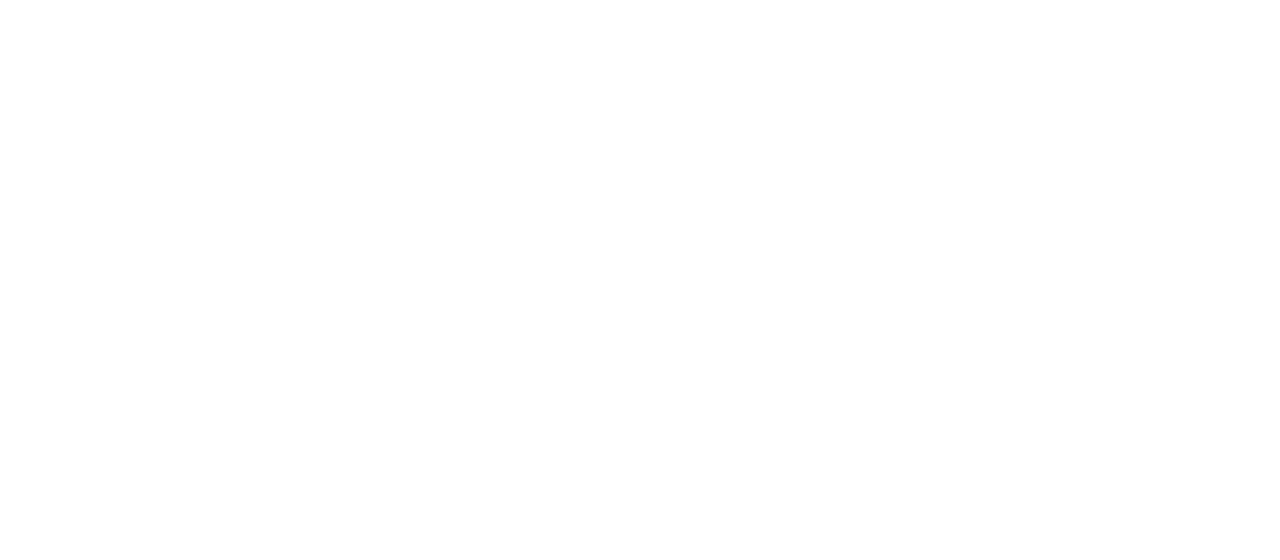
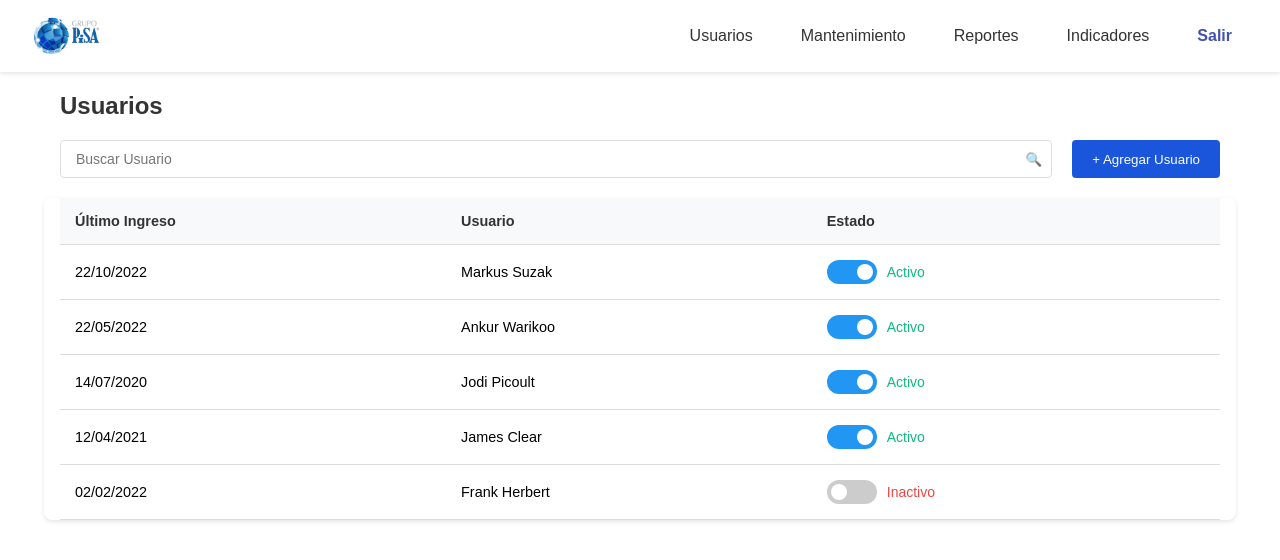
Before and after one commit to Luishp0/PisaFrontend, a React (Create React App) app: page /usuario in a window 1280 px wide. Before the commit this address had no page. Shown: the top 560 px of the page. Built offline with nearby package versions, Linux system fonts and the light colour scheme.

Commit message:
creacion de tabla de usuario

```diff
--- a/src/App.js
+++ b/src/App.js
@@ -1,12 +1,14 @@
 import { Routes, Route } from 'react-router-dom';
 import LoginPage from './pages/LoginPage.jsx';  // Ajusta la ruta según tu estructura de archivos
 import PaginaPrincipal from './pages/PaginaPrincipal.jsx'
+import UserManagement from './components/UserManagement.jsx';
 
 function App() {
   return (
     <Routes>
       <Route path="/" element={<LoginPage />} />
       <Route path="/inicio" element={<PaginaPrincipal/>} />
+      <Route path='/usuario' element={<UserManagement/>} />
 
     </Routes>
   );
--- a/src/components/Navbar.jsx
+++ b/src/components/Navbar.jsx
@@ -11,7 +11,7 @@
 
   const handleLogout = () => {
     localStorage.removeItem('token');
-    navigate('/login');
+    navigate('/');
   };
 
   const toggleMenu = () => {
@@ -34,10 +34,10 @@
       </button>
 
       <div className={`navbar-links ${isMenuOpen ? 'active' : ''}`}>
-        <button onClick={() => handleNavigation('/usuarios')}>Usuarios</button>
+        <button onClick={() => handleNavigation('/usuario')}>Usuarios</button>
         <button onClick={() => handleNavigation('/mantenimiento')}>Mantenimiento</button>
         <button onClick={() => handleNavigation('/reportes')}>Reportes</button>
-        <button onClick={() => handleNavigation('/indicadores')}>Indicadores</button>
+        <button onClick={() => handleNavigation('/inicio')}>Indicadores</button>
         <button onClick={handleLogout} className="logout-btn">Salir</button>
       </div>
     </nav>
--- /dev/null
+++ b/src/components/UserManagement.jsx
@@ -0,0 +1,72 @@
+import React, { useState } from 'react';
+import '../css/UserManagement.css';
+import Navbar from './Navbar';
+
+const UserManagement = () => {
+  const [users, setUsers] = useState([
+    { id: 1, lastLogin: '22/10/2022', name: 'Markus Suzak', active: true },
+    { id: 2, lastLogin: '22/05/2022', name: 'Ankur Warikoo', active: true },
+    { id: 3, lastLogin: '14/07/2020', name: 'Jodi Picoult', active: true },
+    { id: 4, lastLogin: '12/04/2021', name: 'James Clear', active: true },
+    { id: 5, lastLogin: '02/02/2022', name: 'Frank Herbert', active: false },
+  ]);
+
+  const toggleStatus = (userId) => {
+    setUsers(users.map(user =>
+      user.id === userId ? { ...user, active: !user.active } : user
+    ));
+  };
+
+  return (
+    <div><Navbar/>
+    <div className="user-management">
+      <h1>Usuarios</h1>
+
+      <div className="controls">
+        <div className="search-container">
+          <input type="text" placeholder="Buscar Usuario" />
+          <button className="search-button">🔍</button>
+        </div>
+        <button className="add-button">+ Agregar Usuario</button>
+      </div>
+
+      <div className="table-container">
+        <table>
+          <thead>
+            <tr>
+              <th>Último Ingreso</th>
+              <th>Usuario</th>
+              <th>Estado</th>
+            </tr>
+          </thead>
+          <tbody>
+            {users.map(user => (
+              <tr key={user.id}>
+                <td>{user.lastLogin}</td>
+                <td>{user.name}</td>
+                <td>
+                  <div className="status-container">
+                    <label className="switch">
+                      <input
+                        type="checkbox"
+                        checked={user.active}
+                        onChange={() => toggleStatus(user.id)}
+                      />
+                      <span className="slider round"></span>
+                    </label>
+                    <span className={`status-text ${user.active ? 'active' : 'inactive'}`}>
+                      {user.active ? 'Activo' : 'Inactivo'}
+                    </span>
+                  </div>
+                </td>
+              </tr>
+            ))}
+          </tbody>
+        </table>
+      </div>
+    </div>
+    </div>
+  );
+};
+
+export default UserManagement;
--- /dev/null
+++ b/src/css/UserManagement.css
@@ -0,0 +1,193 @@
+.user-management {
+    padding: 20px;
+    max-width: 1200px;
+    margin: 0 auto;
+    font-family: Arial, sans-serif;
+  }
+
+  .user-management h1 {
+    font-size: 24px;
+    margin-bottom: 20px;
+    color: #333;
+  }
+
+  .controls {
+    display: flex;
+    gap: 20px;
+    margin-bottom: 20px;
+    flex-wrap: wrap;
+  }
+
+  .search-container {
+    flex: 1;
+    min-width: 250px;
+    position: relative;
+  }
+
+  .search-container input {
+    width: 100%;
+    padding: 10px 40px 10px 15px;
+    border: 1px solid #ddd;
+    border-radius: 4px;
+    font-size: 14px;
+  }
+
+  .search-button {
+    position: absolute;
+    right: 10px;
+    top: 50%;
+    transform: translateY(-50%);
+    background: none;
+    border: none;
+    cursor: pointer;
+  }
+
+  .add-button {
+    padding: 10px 20px;
+    background-color: #1a56db;
+    color: white;
+    border: none;
+    border-radius: 4px;
+    cursor: pointer;
+    transition: background-color 0.3s;
+  }
+
+  .add-button:hover {
+    background-color: #1e40af;
+  }
+
+  .table-container {
+    overflow-x: auto;
+    margin-top: 20px;
+    box-shadow: 0 2px 4px rgba(0,0,0,0.1);
+    border-radius: 8px;
+  }
+
+  table {
+    width: 100%;
+    border-collapse: collapse;
+    min-width: 600px;
+  }
+
+  th, td {
+    padding: 15px;
+    text-align: left;
+    border-bottom: 1px solid #ddd;
+  }
+
+  th {
+    background-color: #f8f9fa;
+    font-weight: 600;
+  }
+
+  tr:hover {
+    background-color: #f8f9fa;
+  }
+
+  .status-container {
+    display: flex;
+    align-items: center;
+    gap: 10px;
+  }
+
+  /* Switch styles */
+  .switch {
+    position: relative;
+    display: inline-block;
+    width: 50px;
+    height: 24px;
+  }
+
+  .switch input {
+    opacity: 0;
+    width: 0;
+    height: 0;
+  }
+
+  .slider {
+    position: absolute;
+    cursor: pointer;
+    top: 0;
+    left: 0;
+    right: 0;
+    bottom: 0;
+    background-color: #ccc;
+    transition: .4s;
+  }
+
+  .slider:before {
+    position: absolute;
+    content: "";
+    height: 16px;
+    width: 16px;
+    left: 4px;
+    bottom: 4px;
+    background-color: white;
+    transition: .4s;
+  }
+
+  input:checked + .slider {
+    background-color: #2196F3;
+  }
+
+  input:checked + .slider:before {
+    transform: translateX(26px);
+  }
+
+  .slider.round {
+    border-radius: 24px;
+  }
+
+  .slider.round:before {
+    border-radius: 50%;
+  }
+
+  .status-text {
+    font-size: 14px;
+  }
+
+  .status-text.active {
+    color: #10B981;
+  }
+
+  .status-text.inactive {
+    color: #EF4444;
+  }
+
+  /* Responsive styles */
+  @media (max-width: 768px) {
+    .controls {
+      flex-direction: column;
+    }
+
+    .search-container {
+      width: 100%;
+    }
+
+    .add-button {
+      width: 100%;
+    }
+
+    table {
+      font-size: 14px;
+    }
+
+    th, td {
+      padding: 10px;
+    }
+  }
+
+  @media (max-width: 480px) {
+    .user-management {
+      padding: 10px;
+    }
+
+    h1 {
+      font-size: 20px;
+    }
+
+    .status-container {
+      flex-direction: column;
+      align-items: flex-start;
+    }
+  }
```
